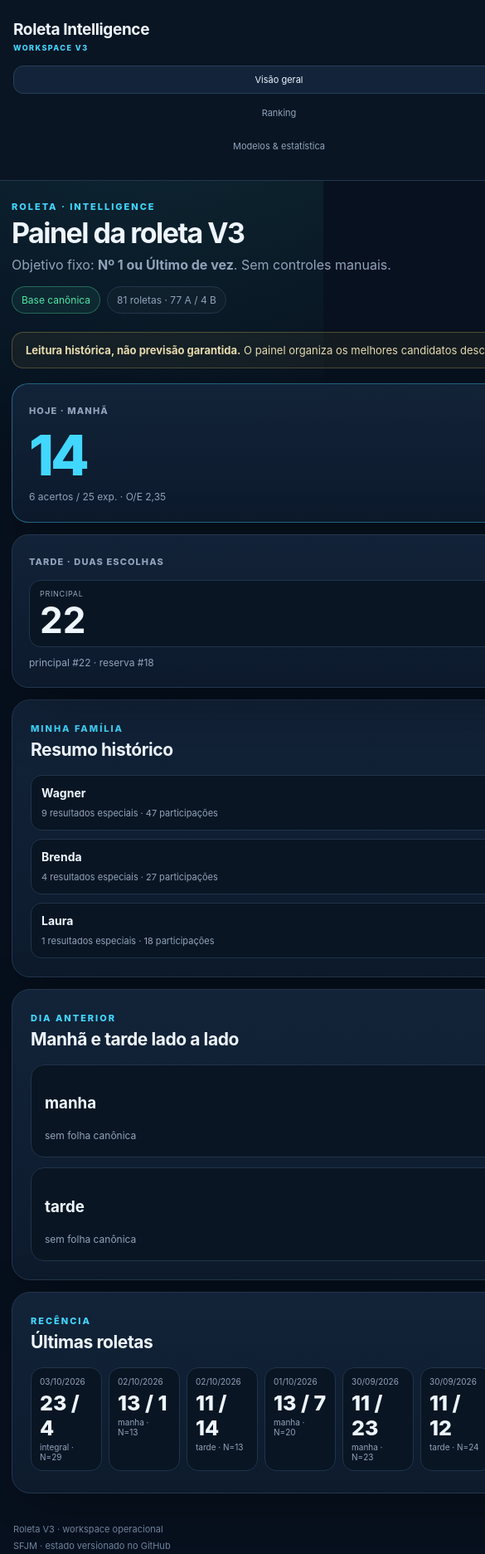
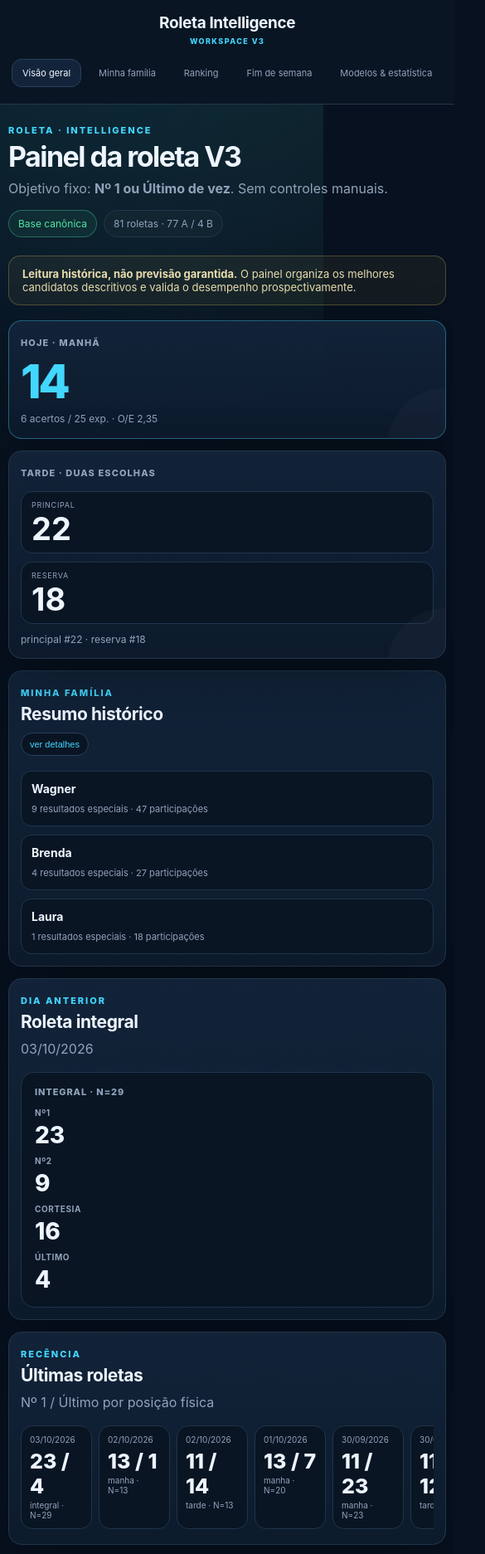
Before and after one commit to wagnerjfjunior/Roleta, a plain HTML site: page index.html in a window 390 px wide. Shown: the top 1873 px of the page at 83% size, 585 px wide, since content can reach past the window. Drawn offline with Linux system fonts and the light colour scheme.

Commit message:
fix: harden mobile workspace and election-day roulette handling
* fix(ui): harden Workspace V3 mobile responsiveness

* fix(ui): render weekend integral draw as single event

* fix(ui): make previous-day heading period-aware

* fix(ui): label integral weekend draw correctly

* fix(domain): handle election Sundays as dual roulette days

* docs(domain): record 2026 election Sunday exceptions

```diff
--- a/app.js
+++ b/app.js
@@ -1,5 +1,10 @@
 const state={events:[],weekendPolicy:null,presence:null,modelLab:null};
 const OBJ='n1last';
+
+const SCHEDULE_EXCEPTIONS={
+  '04/10/2026':{mode:'dual',periods:['manha','tarde'],reason:'Eleições Gerais 2026 · 1º turno'},
+  '25/10/2026':{mode:'dual',periods:['manha','tarde'],reason:'Eleições Gerais 2026 · eventual 2º turno'}
+};
 
 function parseCSV(text){
   const rows=[];let row=[],field='',quoted=false;
@@ -130,15 +135,29 @@
   if(!date)return;
   const es=state.events.filter(e=>e.date===date);
   document.querySelector('#previousDayTitle').textContent=date;
+
+  const renderEvent=e=>'<div class="day-card"><div class="day-title">'+e.period+' · N='+e.N+'</div>'+
+    '<div class="day-stats">'+
+    '<span><b>Nº1</b>'+e.first+'</span><span><b>Nº2</b>'+e.second+'</span>'+
+    '<span><b>Cortesia</b>'+e.courtesy+'</span><span><b>Último</b>'+e.last+'</span>'+
+    '</div></div>';
+
+  const exception=SCHEDULE_EXCEPTIONS[date];
+  const integral=es.find(e=>e.period==='integral');
+  const modeTitle=document.querySelector('#previousDayModeTitle');
+
+  if(!exception&&integral){
+    if(modeTitle)modeTitle.textContent='Roleta integral';
+    document.querySelector('#previousDayEvents').innerHTML=renderEvent(integral);
+    return;
+  }
+
+  if(modeTitle)modeTitle.textContent=exception?'Manhã e tarde · exceção eleitoral':'Manhã e tarde lado a lado';
   const by={manha:es.find(e=>e.period==='manha'),tarde:es.find(e=>e.period==='tarde')};
   document.querySelector('#previousDayEvents').innerHTML=['manha','tarde'].map(period=>{
     const e=by[period];
     if(!e)return '<div class="day-card"><h3>'+period+'</h3><div class="muted small">sem folha canônica</div></div>';
-    return '<div class="day-card"><div class="day-title">'+period+' · N='+e.N+'</div>'+
-      '<div class="day-stats">'+
-      '<span><b>Nº1</b>'+e.first+'</span><span><b>Nº2</b>'+e.second+'</span>'+
-      '<span><b>Cortesia</b>'+e.courtesy+'</span><span><b>Último</b>'+e.last+'</span>'+
-      '</div></div>';
+    return renderEvent(e);
   }).join('');
 }
 function renderRecent(){
--- a/index.html
+++ b/index.html
@@ -102,7 +102,7 @@
 
       <article class="card span-2">
         <div class="section-head">
-          <div><span class="eyebrow">DIA ANTERIOR</span><h2>Manhã e tarde lado a lado</h2></div>
+          <div><span class="eyebrow">DIA ANTERIOR</span><h2 id="previousDayModeTitle">Última roleta concluída</h2></div>
           <span id="previousDayTitle" class="muted">—</span>
         </div>
         <div id="previousDayEvents" class="day-pair"></div>
--- a/styles.css
+++ b/styles.css
@@ -237,3 +237,126 @@
   .workspace-hero.hero-grid-3,.workspace-family-grid,.workspace-top5-grid,.workspace-family-mini{grid-template-columns:1fr}
   .workspace-page-head h2{font-size:28px}
 }
+
+
+/* RLT-M3-04 mobile hardening */
+@media(max-width:680px){
+  .workspace-root,
+  .workspace-main,
+  .workspace-page,
+  .card,
+  .hero-card,
+  .weekend-day-block{
+    min-width:0;
+    width:100%;
+  }
+
+  .workspace-sidebar{
+    position:static;
+    height:auto;
+    padding:16px 14px;
+  }
+
+  .workspace-brand{text-align:center}
+
+  .workspace-nav{
+    display:flex;
+    gap:8px;
+    overflow-x:auto;
+    padding-bottom:4px;
+    scrollbar-width:thin;
+  }
+
+  .workspace-nav button{
+    flex:0 0 auto;
+    white-space:nowrap;
+    text-align:center;
+    padding:9px 12px;
+  }
+
+  .workspace-page-head,
+  .section-head,
+  .family-head,
+  .eligibility{
+    flex-direction:column;
+    align-items:flex-start;
+  }
+
+  .section-head,
+  .workspace-page-head{gap:10px}
+
+  .status-stack{width:100%}
+  .hero-card{min-height:auto}
+  .big-number{font-size:56px}
+  .dual-number{font-size:46px}
+
+  .afternoon-picks,
+  .assignment-grid,
+  .last-grid,
+  .mini-grid,
+  .mini-grid.five,
+  .day-stats,
+  .model-metrics,
+  .workspace-family-stats{
+    grid-template-columns:1fr;
+  }
+
+  .family-grid,
+  .family-grid.compact{
+    grid-template-columns:1fr;
+  }
+
+  .period-grid{
+    grid-template-columns:repeat(5,minmax(48px,1fr));
+    overflow-x:auto;
+  }
+
+  .rank-row{
+    grid-template-columns:30px minmax(0,1fr);
+  }
+
+  .rank-meta{
+    max-width:100%;
+    overflow-wrap:anywhere;
+  }
+
+  .model-rank-row{
+    grid-template-columns:30px minmax(0,1fr) auto;
+  }
+
+  .model-rank-row strong,
+  .model-rank-row span{
+    min-width:0;
+    overflow-wrap:anywhere;
+  }
+
+  .portfolio-inline{align-items:stretch}
+
+  .portfolio-inline span{
+    max-width:100%;
+    overflow-wrap:anywhere;
+  }
+
+  .timeline{max-width:100%}
+  footer{overflow-wrap:anywhere}
+}
+
+@media(max-width:420px){
+  .workspace-main{
+    padding-left:10px;
+    padding-right:10px;
+  }
+
+  .card,
+  .hero-card,
+  .weekend-day-block{
+    padding:14px;
+    border-radius:16px;
+  }
+
+  h1{font-size:34px}
+  .workspace-page-head h2{font-size:25px}
+  .afternoon-picks strong{font-size:38px}
+  .family-number{font-size:40px}
+  .assignment-card strong{font-size:31px}
+}
```
Also changed, not shown: docs/OPERATING_RULES.md (+12 -0 lines).
